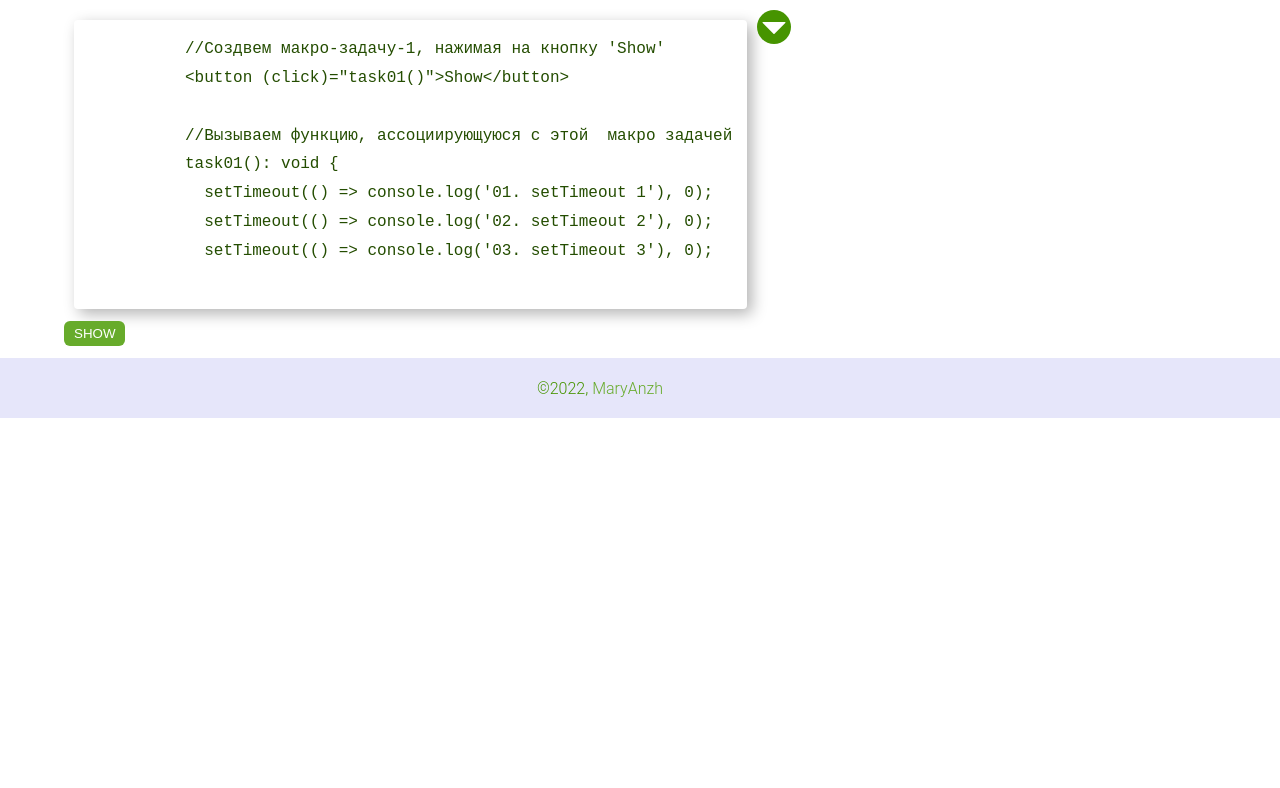
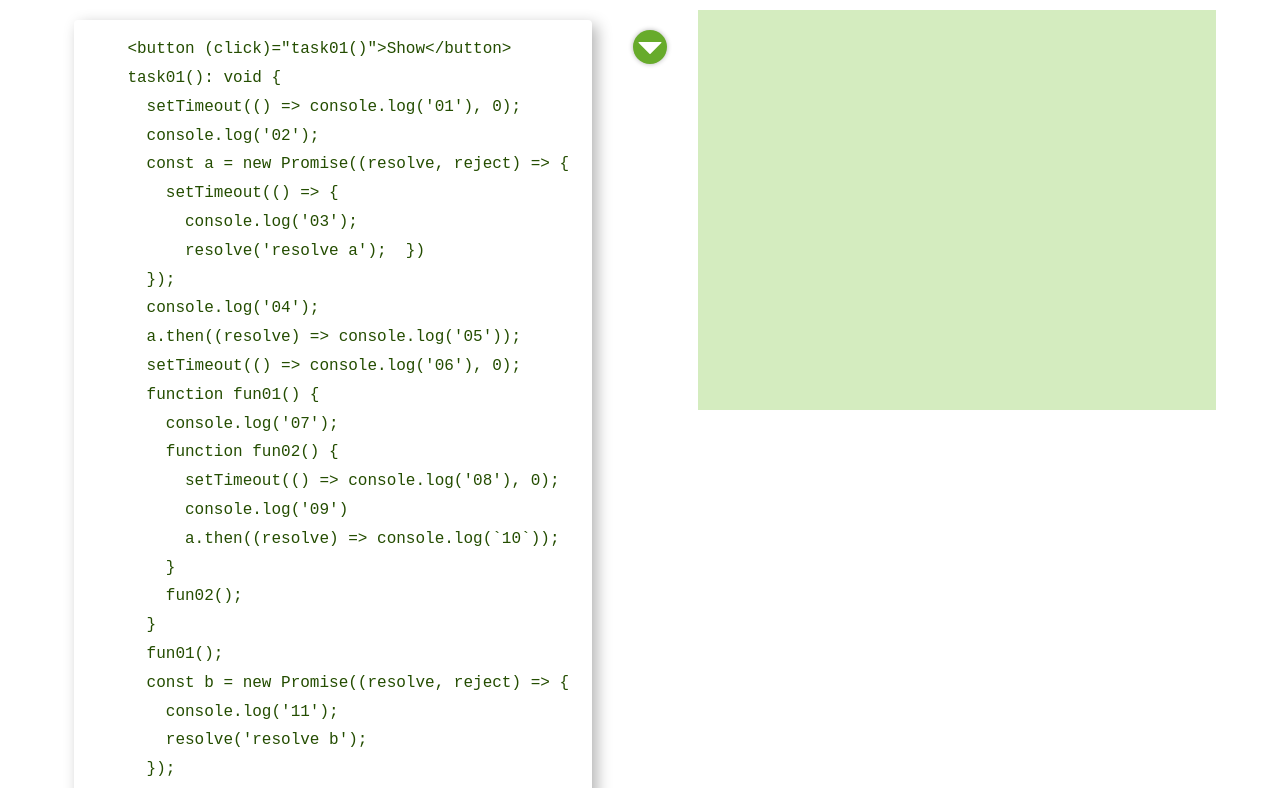
Before and after one commit to MaryAnzh/Preparing-for-the-interview, an Angular app: page /event-loop in a window 1280 px wide. Shown: the part 706-1494 px from the top of the page. Before the commit the page ends 1124 px from the top, so only its background shows below. Built offline with nearby package versions, Linux system fonts and the light colour scheme.

Commit message:
feat: add event loop exsample code

```diff
--- a/src/app/core/pages/js-pages/event-loop/event-loop.component.html
+++ b/src/app/core/pages/js-pages/event-loop/event-loop.component.html
@@ -50,15 +50,36 @@
     <h3>Пример</h3>
     <div class="event-loop__example">
       <div class="event-loop__example__code code">
-        <pre class="event-loop__example__code__pre">
-          <code>{{"//Создвем макро-задачу-1, нажимая на кнопку 'Show'"}}</code>
-          <code [ngClass]="{'select': stringSelectIterationArr[0]}">{{codes[0]}}</code>
-
-          <code>{{"//Вызываем функцию, ассоциирующуюся с этой  макро задачей"}}</code>
-          <code [ngClass]="{'select': stringSelectIterationArr[1]}">{{"task01(): void {"}}</code>
-          <code [ngClass]="{'select': stringSelectIterationArr[2]}">{{"  setTimeout(() => console.log('01. setTimeout 1'), 0);"}}</code>
-          <code [ngClass]="{'select': stringSelectIterationArr[3]}">{{"  setTimeout(() => console.log('02. setTimeout 2'), 0);"}}</code>
-          <code [ngClass]="{'select': stringSelectIterationArr[4]}">{{"  setTimeout(() => console.log('03. setTimeout 3'), 0);"}}</code>
+        <pre id="eventLoopPre" class="event-loop__example__code__pre">
+    <code [ngClass]="{'select': stringSelectIterationArr[0]}">{{codes[0]}}</code>
+    <code [ngClass]="{'select': stringSelectIterationArr[1]}">{{"task01(): void {"}}</code>
+    <code [ngClass]="{'select': stringSelectIterationArr[2]}">{{"  setTimeout(() => console.log('01'), 0);"}}</code>
+    <code [ngClass]="{'select': stringSelectIterationArr[3]}">{{"  console.log('02');"}}</code>
+    <code [ngClass]="{'select': stringSelectIterationArr[4]}">{{"  const a = new Promise((resolve, reject) => {"}}</code>
+    <code [ngClass]="{'select': stringSelectIterationArr[5]}">{{"    setTimeout(() => {"}}</code>
+    <code [ngClass]="{'select': stringSelectIterationArr[6]}">{{"      console.log('03');"}}</code>
+    <code>{{"      resolve('resolve a');  })"}}</code>
+    <code>{{"  });"}}</code>
+    <code [ngClass]="{'select': stringSelectIterationArr[7]}">{{"  console.log('04');"}}</code>
+    <code [ngClass]="{'select': stringSelectIterationArr[8]}">{{"  a.then((resolve) => console.log('05'));"}}</code>
+    <code [ngClass]="{'select': stringSelectIterationArr[9]}">{{"  setTimeout(() => console.log('06'), 0);"}}</code>
+    <code [ngClass]="{'select': stringSelectIterationArr[11]}">{{"  function fun01() {"}}</code>
+    <code [ngClass]="{'select': stringSelectIterationArr[12]}">{{"    console.log('07');"}}</code>
+    <code [ngClass]="{'select': stringSelectIterationArr[14]}">{{"    function fun02() {"}}</code>
+    <code [ngClass]="{'select': stringSelectIterationArr[15]}">{{"      setTimeout(() => console.log('08'), 0);"}}</code>
+    <code [ngClass]="{'select': stringSelectIterationArr[16]}">{{"      console.log('09')"}}</code>
+    <code [ngClass]="{'select': stringSelectIterationArr[17]}">{{"      a.then((resolve) => console.log(`10`));"}}</code>
+    <code>{{"    }"}}</code>
+    <code [ngClass]="{'select': stringSelectIterationArr[13]}">{{"    fun02();"}}</code>
+    <code>{{"  }"}}</code>
+    <code [ngClass]="{'select': stringSelectIterationArr[10]}">{{"  fun01();"}}</code>
+    <code [ngClass]="{'select': stringSelectIterationArr[18]}">{{"  const b = new Promise((resolve, reject) => {"}}</code>
+    <code [ngClass]="{'select': stringSelectIterationArr[19]}">{{"    console.log('11');"}}</code>
+    <code>{{"    resolve('resolve b');"}}</code>
+    <code>{{"  });"}}</code>
+    <code [ngClass]="{'select': stringSelectIterationArr[20]}">{{"  b.then((resolve) => console.log(`12`));"}}</code>
+    <code [ngClass]="{'select': stringSelectIterationArr[21]}">{{"  console.log('13. log -- самый последний');"}}</code>
+    <code>{{"}"}}</code>
       </pre>
       </div>
       <div class="event-loop__example__arroy">
@@ -70,7 +91,8 @@
           </svg>
         </button>
       </div>
+      <div class="event-loop__example__text"></div>
     </div>
-    <button (click)="task01()">Show</button>
+    <button (click)="task01()">Show in Console</button>
   </section>
 </section>
--- a/src/app/core/pages/js-pages/event-loop/event-loop.component.scss
+++ b/src/app/core/pages/js-pages/event-loop/event-loop.component.scss
@@ -23,8 +23,10 @@
 
     &__example {
       display: flex;
+      justify-content: space-between;
 
       &__code {
+        width: 45%;
         &__pre {
 
           .select {
@@ -35,13 +37,29 @@
       }
 
       &__arroy {
+        margin-top: 20px;
         button {
           width: 34px;
           height: 34px;
           padding: 0;
           border-radius: 50%;
           border: none;
-          background: $mainColorDark;
+          cursor: pointer;
+          box-shadow: 0px 0px 5px rgb(180, 180, 180);
+          background: $mainColor;
+
+          &:hover {
+            background: $mainColorDark;
+            box-shadow: none;
+          }
+
+          &:active {
+            background: $mainColor;
+          }
+
+          &:active svg {
+            fill: $mainColorLight;
+          }
 
           svg {
             width: 28px;
@@ -51,6 +69,12 @@
           }
         }
       }
+
+      &__text {
+        width: 45%;
+        height: 400px;
+        background: $mainColorLight;
+      }
     }
   }
 }
--- a/src/app/core/pages/js-pages/event-loop/event-loop.component.ts
+++ b/src/app/core/pages/js-pages/event-loop/event-loop.component.ts
@@ -1,4 +1,5 @@
 import { Component, OnInit } from '@angular/core';
+import { ViewportScroller } from '@angular/common';
 
 @Component({
   selector: 'app-event-loop',
@@ -11,64 +12,59 @@ export class EventLoopComponent implements OnInit {
   `<button (click)="task01()">Show</button>`,
   ]
 
-  public allStringCount: number = 5;
+  public allStringCount: number = 22;
 
   public stringSelectIterationArr: boolean[] = new Array(2).fill(false);
 
   public selectStringNumber: number = -1;
 
-  constructor() { }
+  constructor(
+    private _viewportScroller: ViewportScroller) { }
 
   ngOnInit(): void {
   }
 
   task01(): void {
-    setTimeout(() => console.log('01. setTimeout 1. контекст макро-задачи-2'), 0);
-    setTimeout(() => console.log('02. setTimeout 2. контекст макро-задачи-3'), 0);
-    setTimeout(() => console.log('03. setTimeout 3.контекст макро-задачи-4'), 0);
+    setTimeout(() => console.log('01. Макро-задача-2, setTimeout-1'), 0);
 
-    console.log('04. log контекст Макро-задачи-1');
+    console.log('02. Макро-задача-1, log');
 
     const a = new Promise((resolve, reject) => {
-      console.log('05, Promise, контекст Макро-задачи-1');
       setTimeout(() => {
-        console.log('06. setTimeout in Promise, log, контекст Макро-задачи-5');
+        console.log('03. Макро-задача-3, setTimeout-2 in Promise, log');
         resolve('resolve a');
       }, 0);
     });
-    console.log('08. log контекст Макро-задачи-1');
-    a.then((resolve) => console.log(`09. then ${resolve}, микро-залача-01 к Макро-задаче-5`));
+    console.log('04. Макро-задача-1, log');
+    a.then((resolve) => console.log(`05. Микро-задача-01, then ${resolve}, ждет выполнения  Макро-задачи-3`));
 
-    setTimeout(() => console.log('10. setTimeout 4. контекст макро-задачи-6'), 0);
-
+    setTimeout(() => console.log('06.  Макро-задача-4, setTimeout-3'), 0);
 
     function fun01() {
-      console.log('11. log вложенная фукция fun01, контекст Макро-задачи-1');
-      a.finally(() => console.log('12. finally, микро-задача-02 к Макро-задаче-5'));
+      console.log('07. Макро-задача-1, log вложенная фукция fun01');
+
       function fun02() {
-        setTimeout(() => console.log('13. вложенная функция fun02, контекст Макро-задачи-7'), 0);
-        console.log('14. log вложенная функция fun02, контекст Макро-задачи-1');
-        a.then((resolve) => console.log(`15. a.then, ${resolve} микро-задача-03 к Макро-задаче-5`));
+        setTimeout(() => console.log('08.  Макро-задача-5, setTimeout-4, вложенная функция fun02'), 0);
+        console.log('09. Макро-задача-1, log, вложенная функция fun02');
+        a.then((resolve) => console.log(`10. Макро-задача-3, ${resolve}, ждет выполнения Макро-задачи-3`));
       }
       fun02();
     }
-
     fun01();
 
-    a.finally(() => console.log('16. finally,  микро-задача-04 к Макро-задаче-5'));
-
     const b = new Promise((resolve, reject) => {
-      console.log('17, Promise, контекст Макро-задачи-1');
+      console.log('11, Макро-задача-1, Promise');
       resolve('resolve b');
     });
 
-    b.then((resolve) => console.log(`17. b.then, микро-задача 01 к Макро-задаче-1`));
-    console.log('18. log -- самый нижний, контекста Макро-задачи-1');
+    b.then((resolve) => console.log(`12. Микро-задача-3 b.then, результат выполнения промиса уже есть в Макро-задаче-1`));
+    console.log('13. Макро-задача-1, последний log');
   }
 
   selectedCodeStrinOnClick() {
     this.selectStringNumber++;
     if (this.selectStringNumber === 0) {
+      this.scrollFn('eventLoopPre');
       this.stringSelectIterationArr[this.selectStringNumber] = true;
     } else if (this.selectStringNumber !== 0 && this.selectStringNumber < this.allStringCount) {
       this.stringSelectIterationArr[this.selectStringNumber - 1] = false;
@@ -78,4 +74,8 @@ export class EventLoopComponent implements OnInit {
       this.selectStringNumber = -1;
     }
   }
+
+  scrollFn(anchor: string): void {
+    this._viewportScroller.scrollToAnchor(anchor);
+  }
 }
```
